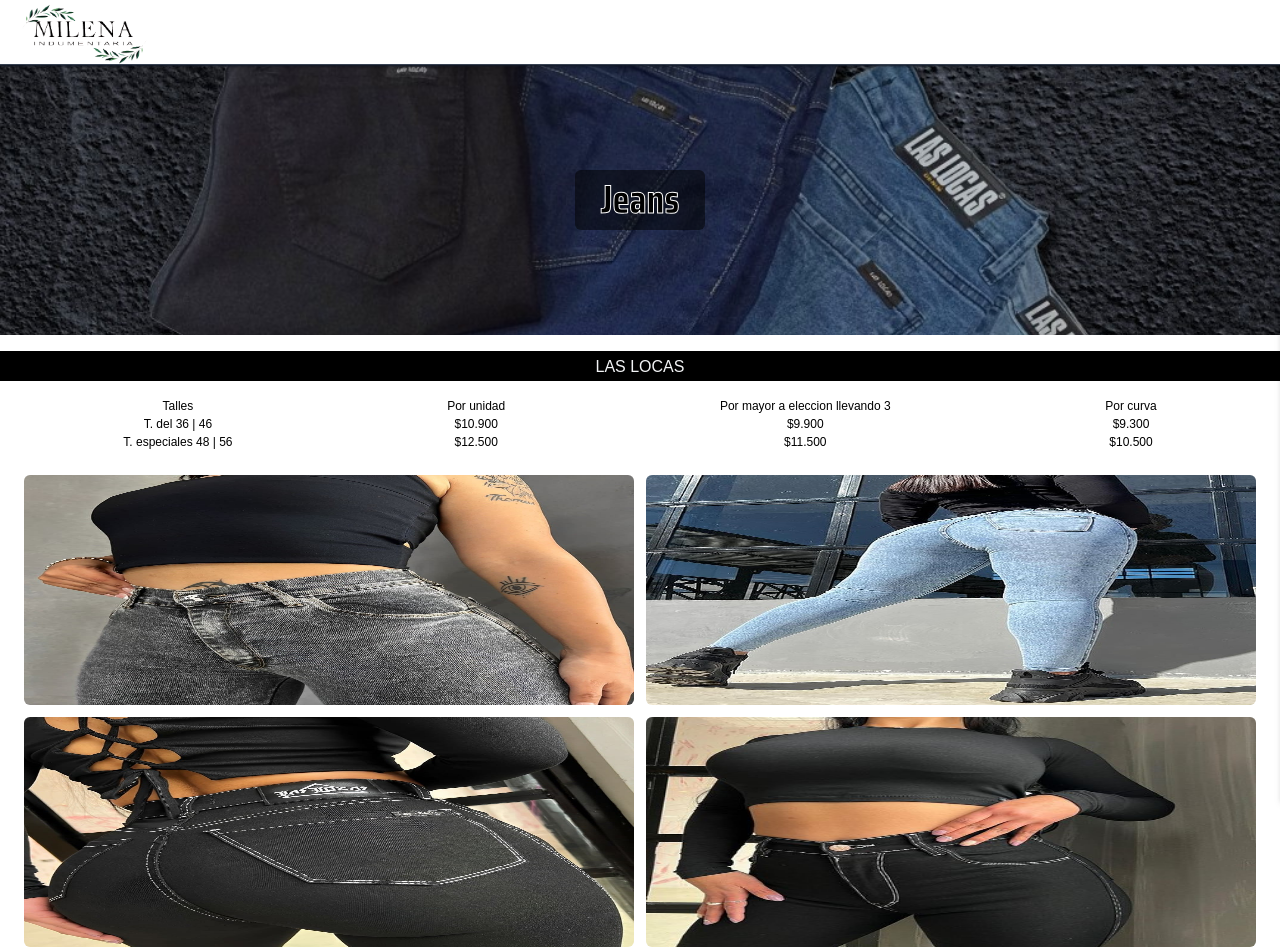
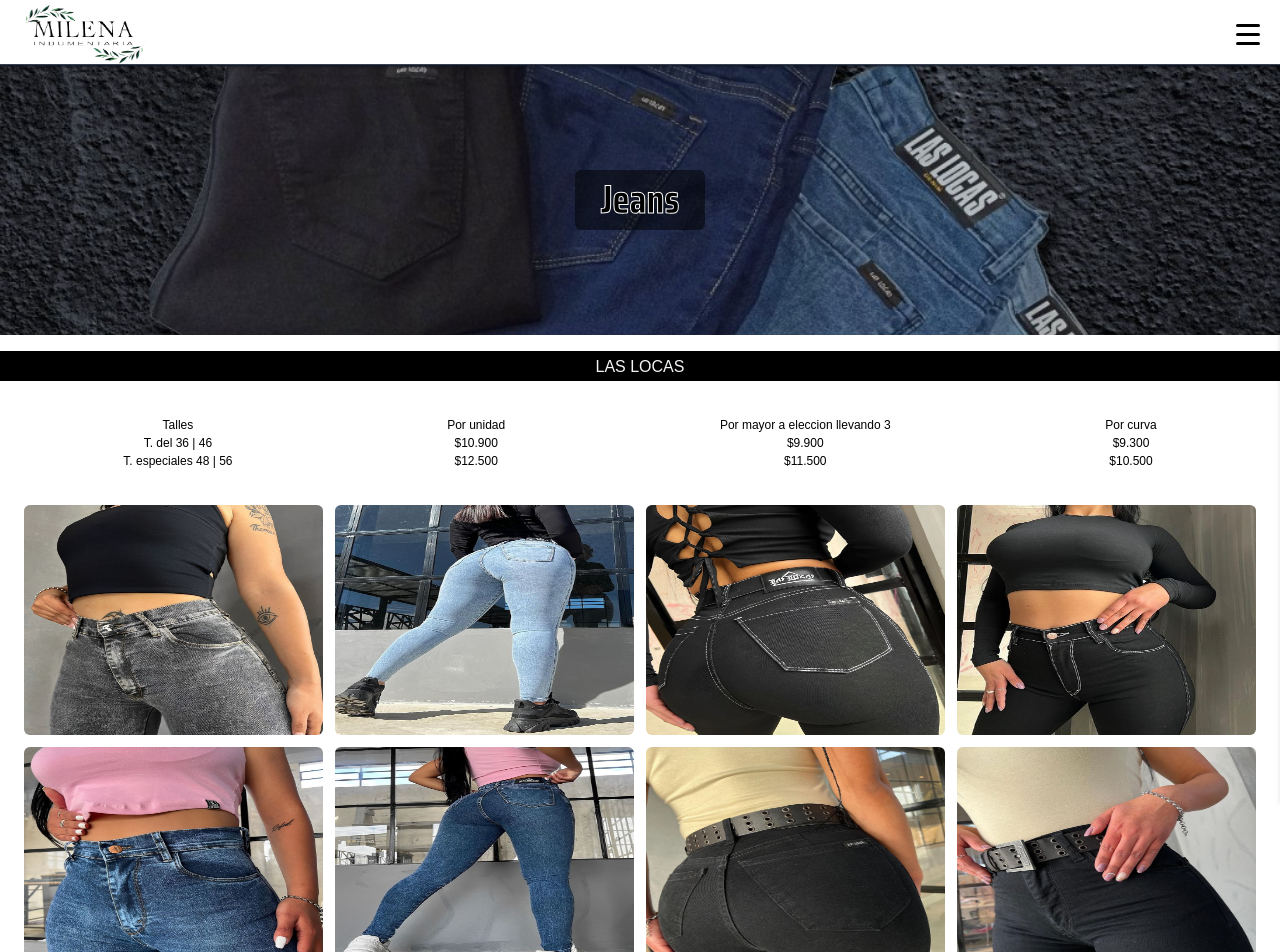
Before and after one commit to LeonAntGon/milena_indumentaria, a Next.js app: page /jeans in a window 1280 px wide. Shown: the top 952 px of the page. Built offline with nearby package versions, Linux system fonts and the light colour scheme; a web font is replaced by a local one.

Commit message:
responsive

```diff
--- a/src/app/components/Jeansgallery.tsx
+++ b/src/app/components/Jeansgallery.tsx
@@ -14,7 +14,7 @@
 
 export default function Jeansgallery(){
     return(
-        <section className='grid grid-cols-2 gap-3 mx-6 my-6'>
+        <section className='grid grid-cols-2 gap-3 mx-6 my-6 md:grid-cols-4'>
 
 {images.map((img, index) => (
                     <div className='max-h-[230px]' key={index}>
--- a/src/app/components/Nav.tsx
+++ b/src/app/components/Nav.tsx
@@ -33,7 +33,7 @@
 
         {/*Hamburguer */}
             <div className="mx-5 pt-6 [&>span]:h-[3px] [&>span]:rounded-sm
-                            md:hidden cursor-pointer"
+                            cursor-pointer"
                              onClick={toggleDivVisibility} >
                 <span className="block w-6 bg-black mb-[6px]"></span>
                 <span className="block w-6 bg-black mb-[6px]"></span>
--- a/src/app/jeans/page.tsx
+++ b/src/app/jeans/page.tsx
@@ -30,7 +30,7 @@
 
             <div className={`w-full h-[30px] text-center bg-black text-gray-100 mt-4 pt-1 ${iceb.className}`}><h2>LAS LOCAS</h2></div>
 
-           <section className={`grid-container mt-4 mx-4 [&>p]:${iceb.className}`}>
+           <section className={`grid-container my-[35px] mx-4 [&>p]:${iceb.className}`}>
                 {/*line 1 */}
                 <div><p className={` text-center text-[12px] ${iceb.className}`}>Talles</p></div>
                 <div><p className={` text-center text-[12px] ${iceb.className}`}>Por unidad</p></div>
```
